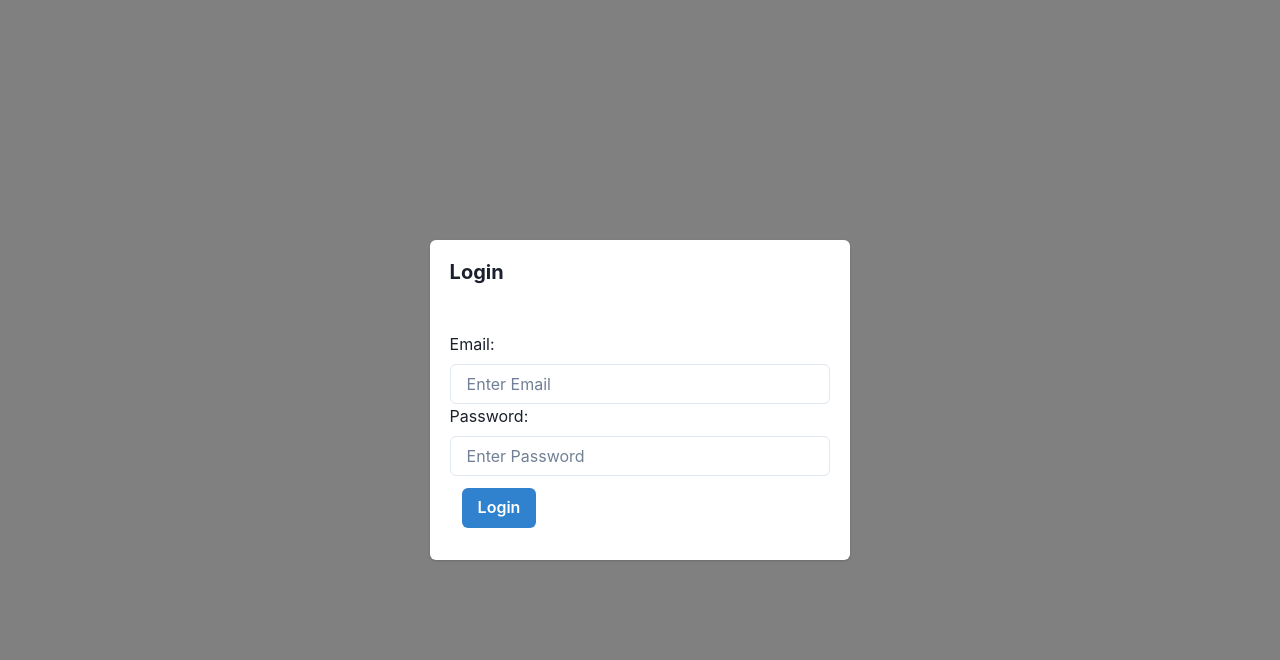
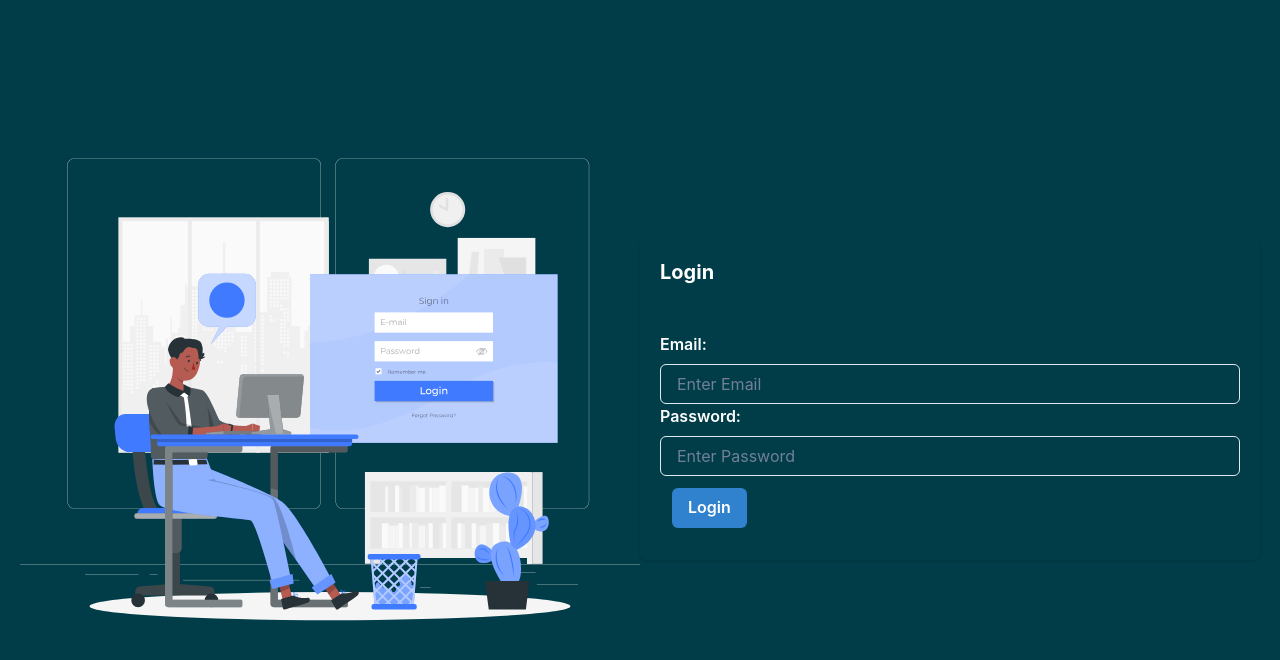
Before and after one commit to lensonfernandes/React-Budget-App, a React (Create React App) app in the folder reactbudgetapp/: page /login in a window 1280 px wide. Shown: the top 660 px of the page. Built offline with nearby package versions, Linux system fonts and the light colour scheme.

Commit message:
Login Page Style Updated

```diff
--- a/reactbudgetapp/src/components/Login/Login.jsx
+++ b/reactbudgetapp/src/components/Login/Login.jsx
@@ -12,6 +12,7 @@ import { Input } from "@chakra-ui/react";
 import { client } from "../../client";
 import { useNavigate } from "react-router-dom";
 import { PATHS } from "../../paths";
+import budgetLogin from '../Login/budgetLogin.svg'
 
 const Login = () => {
   const [email, setEmail] = useState("");
@@ -41,7 +42,7 @@ const Login = () => {
   };
 
   let divStyle = {
-    backgroundColor: "grey",
+    backgroundColor: "#003D48",
     padding: "20px",
     height: "100vh",
     display: "flex",
@@ -52,7 +53,8 @@ const Login = () => {
 
   return (
     <div style={divStyle}>
-      <Card>
+      <img src={budgetLogin} style={{width:"50%"}}></img>
+      <Card style={{width:"50%", backgroundColor: "#003D48", color:"white", fontWeight:"600"}}>
         <CardHeader>
           <Heading size="md">Login</Heading>
         </CardHeader>
```
Also changed, not shown: reactbudgetapp/src/components/Login/budgetLogin.svg (added).
